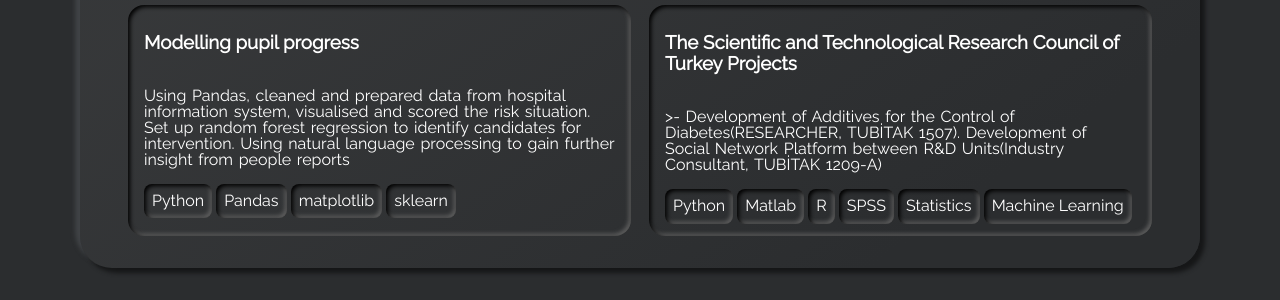
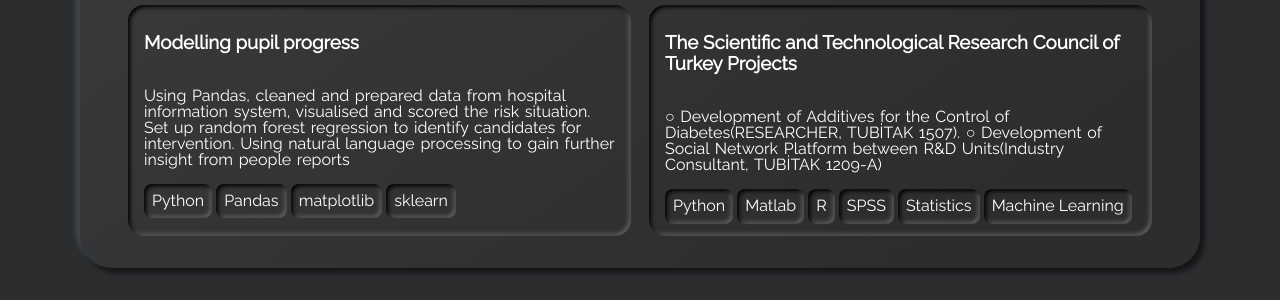
Before and after one commit to cgncvk/cgncvk.github.io-, a Jekyll site: the page built from index.html, in a window 1280 px wide and 900 px high, scrolled down 4425 px. Shown: the part 153-453 px from the top of the window. Built offline with Jekyll 4.4.1, drawn with Linux system fonts in a browser that asks for light colours.

```diff
--- a/_data/projects.yml
+++ b/_data/projects.yml
@@ -22,7 +22,7 @@
     - tag: sklearn
 
 - name: The Scientific and Technological Research Council of Turkey Projects
-  descr: " >-  Development of Additives for the Control of Diabetes(RESEARCHER, TUBİTAK 1507). \ Development of Social Network Platform between R&D Units(Industry Consultant, TUBİTAK 1209-A)"
+  descr: "○ Development of Additives for the Control of Diabetes(RESEARCHER, TUBİTAK 1507). ○ Development of Social Network Platform between R&D Units(Industry Consultant, TUBİTAK 1209-A)"
   tags:
     - tag: Python
     - tag: Matlab
```
